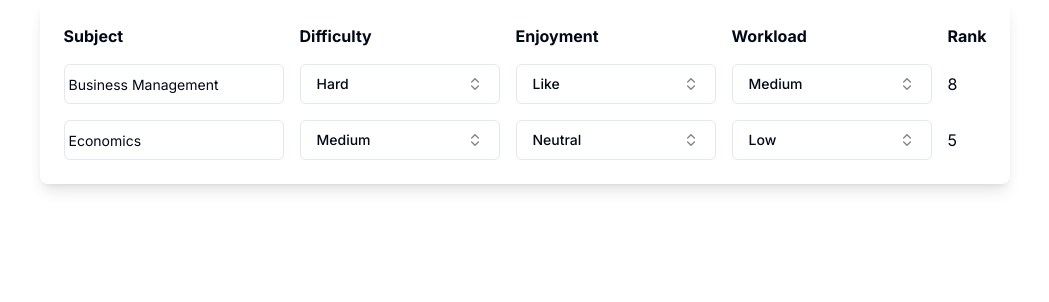
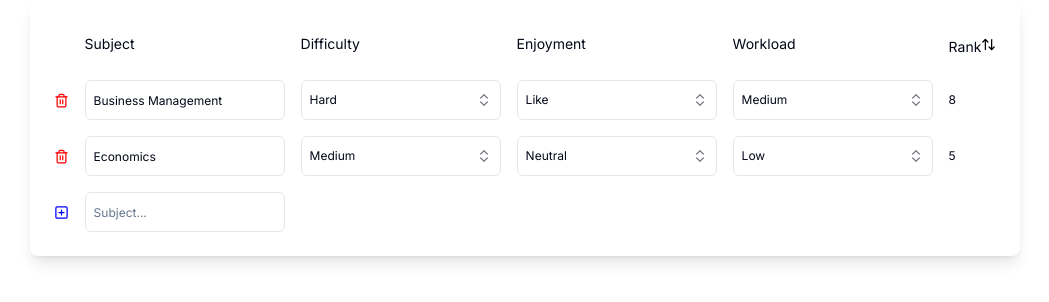
Before and after one commit to aeropriest/subject-rank, a Next.js app: page / in a window 1280 px wide. Shown: the top 302 px of the page, without its empty margins (115-1164 px from the left). Built offline with nearby package versions, Linux system fonts and the light colour scheme.

Commit message:
* Finished it

```diff
--- a/app/page.tsx
+++ b/app/page.tsx
@@ -2,7 +2,7 @@
 import React, { useState } from 'react';
 import { Input } from '@/components/ui/input';
 import { Button } from "@/components/ui/button"
-import { Check, ChevronsUpDown, PlusSquare, Trash2 } from "lucide-react"
+import { Check, ChevronsUpDown, PlusSquare, Trash2, ArrowUpDown } from "lucide-react"
 
 import { cn } from "@/lib/utils"
 
@@ -44,10 +44,11 @@ const Combobox = ({ data, value, setValue, handleChange }) => {
     <Popover open={open} onOpenChange={setOpen}>
       <PopoverTrigger asChild>
         <Button
+          className="w-[200px] justify-between p-2 text-xs font-normal text-left"
           variant="outline"
           role="combobox"
           aria-expanded={open}
-          className="w-[200px] justify-between"
+
         >
           {value
             ? data.find((option) => option.value === value)?.label
@@ -61,6 +62,7 @@ const Combobox = ({ data, value, setValue, handleChange }) => {
           <CommandGroup>
             {data.map((option) => (
               <CommandItem
+                className="text-xs font-normal text-left"
                 key={option.value}
                 onSelect={(currentValue) => {
                   setValue(currentValue === value ? "" : currentValue);
@@ -106,27 +108,77 @@ const YourComponent = () => {
     setData(newData);
   };
 
+
+
+  const handleDeleteRow = (index) => {
+    const newData = [...data];
+    newData.splice(index, 1);
+    setData(newData);
+  };
+
+  const [newSubject, setNewSubject] = useState(''); // State to hold the new subject
+
+  const handleAddRow = () => {
+    const newRow = { subject: newSubject, difficulty: '', enjoyment: '', workload: '' };
+    const newData = [...data, newRow];
+    setData(newData);
+    setNewSubject(''); // Clear the input field
+  };
+
+  const [sortAscending, setSortAscending] = useState(true); // Track sorting direction
+
+  const handleSort = () => {
+    const newData = [...data];
+    newData.sort((a, b) => {
+      const sumA = parseInt(a.difficulty) + parseInt(a.enjoyment) + parseInt(a.workload);
+      const sumB = parseInt(b.difficulty) + parseInt(b.enjoyment) + parseInt(b.workload);
+      if (sortAscending) {
+        return sumA - sumB;
+      } else {
+        return sumB - sumA;
+      }
+    });
+
+    setData(newData);
+    setSortAscending(!sortAscending); // Toggle sorting direction
+  };
+
   return (
     <div className="bg-white shadow-lg rounded-lg p-4">
       <table className="w-full border-collapse">
         <thead>
           <tr>
-            <th className="p-2 text-left">Subject</th>
-            <th className="p-2 text-left">Difficulty</th>
-            <th className="p-2 text-left">Enjoyment</th>
-            <th className="p-2 text-left">Workload</th>
-            <th className="p-2 text-left">Rank</th>
+            <th className="p-2 text-sm font-normal text-left"></th>
+            <th className="p-2 text-sm font-normal text-left">Subject</th>
+            <th className="p-2 text-sm font-normal text-left">Difficulty</th>
+            <th className="p-2 text-sm font-normal text-left">Enjoyment</th>
+            <th className="p-2 text-sm font-normal text-left">Workload</th>
+            <th className="p-2 text-sm font-normal text-left">Rank
+              <Button
+                onClick={handleSort}
+                className="p-0 bg-transparent border-none"
+                style={{ backgroundColor: 'transparent' }}
+              >
+                <ArrowUpDown color="black" size={15} style={{ backgroundColor: 'transparent' }} />
+              </Button>
+            </th>
           </tr>
         </thead>
         <tbody>
           {data.map((row, index) => (
             <tr key={index}>
               <td className="p-2">
+                <Button className="p-0 bg-transparent border-none"
+                  style={{ backgroundColor: 'transparent' }}
+                  onClick={() => handleDeleteRow(index)}><Trash2 color="red" size={15} style={{ backgroundColor: 'transparent' }} /></Button>
+              </td>
+              <td className="p-2">
                 <Input
+                  className="p-2 text-xs font-normal text-left"
                   type="text"
                   value={row.subject}
                   onChange={(event) => handleChange(event, index, 'subject')}
-                  className="w-full p-1 border rounded-md"
+                // className="w-full p-1 border rounded-md"
                 />
               </td>
               <td className="p-2">
@@ -159,11 +211,27 @@ const YourComponent = () => {
                   handleChange={(event) => handleChange(event, index, 'workload')}
                 />
               </td>
-              <td className="p-2">
+              <td className="p-2 text-xs font-normal text-left">
                 {parseInt(row.difficulty) + parseInt(row.enjoyment) + parseInt(row.workload)}
               </td>
             </tr>
           ))}
+          <tr>
+            <td className="p-2">
+              <Button className="p-0 bg-transparent border-none"
+                style={{ backgroundColor: 'transparent' }}
+                onClick={handleAddRow}><PlusSquare color="blue" size={15} style={{ backgroundColor: 'transparent' }} /></Button>
+            </td>
+            <td className="p-2">
+              <Input
+                className="w-[200px] justify-between p-2 text-xs font-normal text-left"
+                type="text"
+                placeholder="Subject..."
+                // className="w-full p-1 border rounded-md"
+                onChange={(val) => setNewSubject(val.target.value)}
+              />
+            </td>
+          </tr>
         </tbody>
       </table>
     </div>
```
